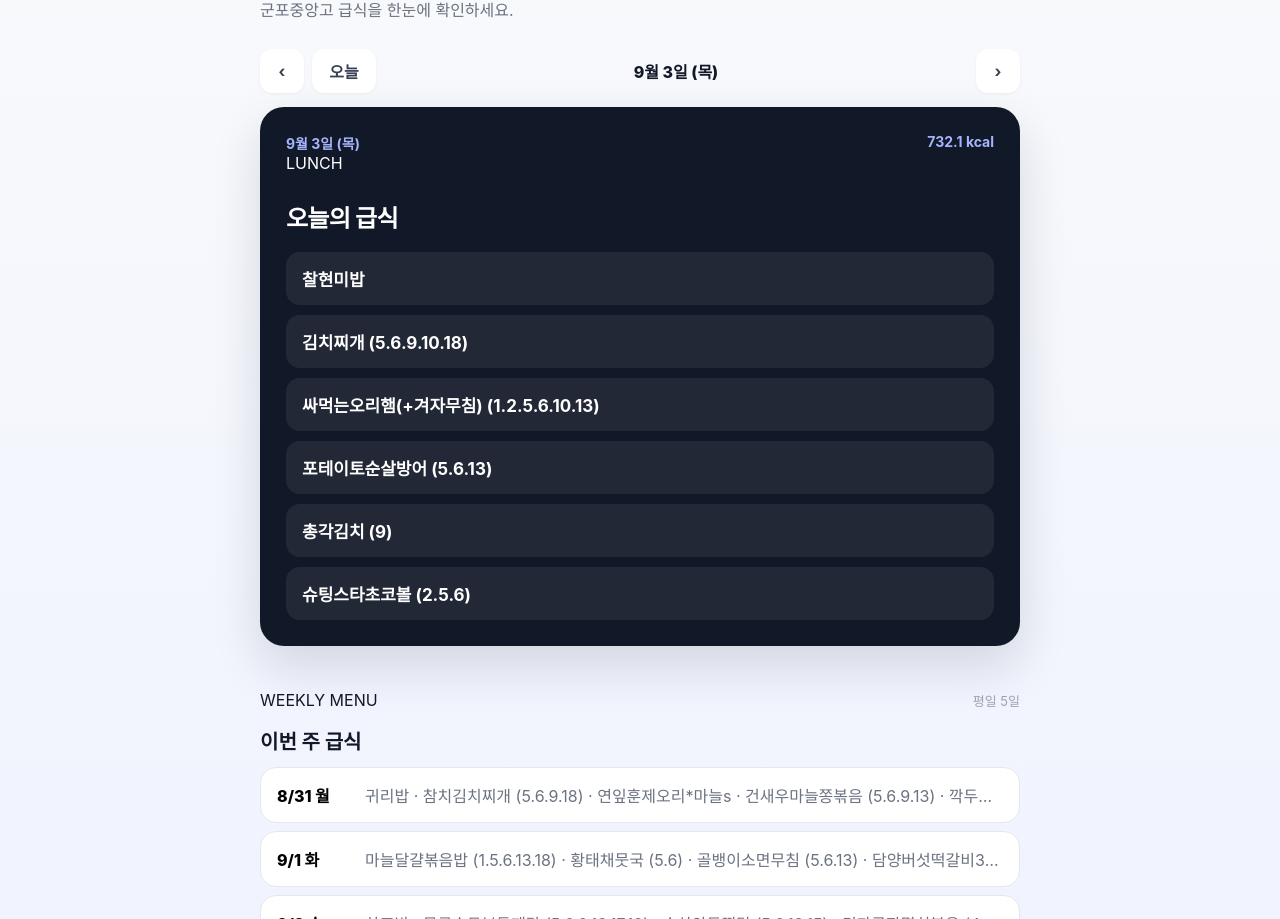
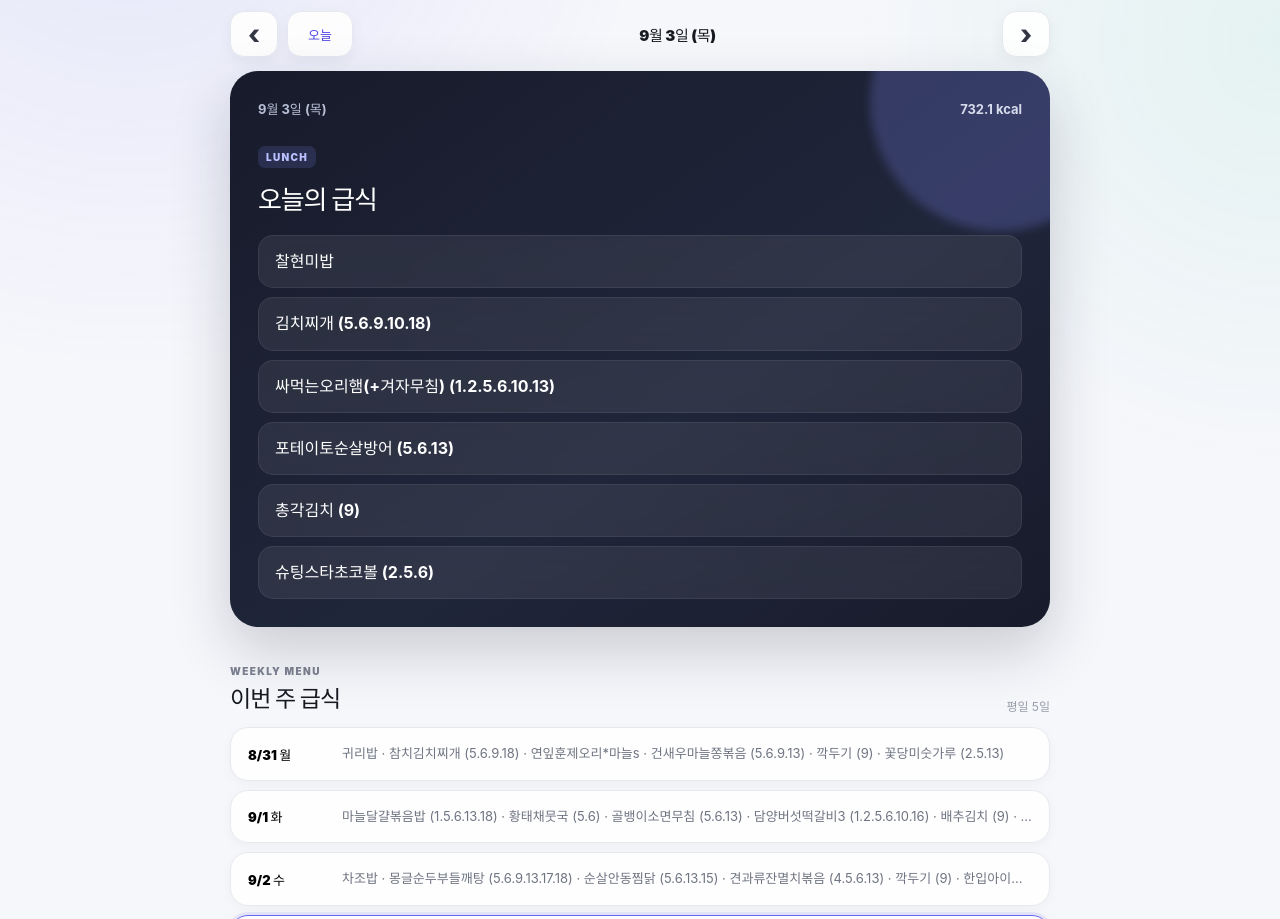
Before and after one commit to test20000-hub/GPJA_Meal-service, a plain HTML site: page index.html in a window 1280 px wide. Shown: the part 158-1077 px from the top of the page. Drawn offline with Linux system fonts and the light colour scheme.

Commit message:
design: upgrade complete meal app UI

```diff
--- a/style.css
+++ b/style.css
@@ -1,33 +1,88 @@
 * { box-sizing: border-box; }
-:root { font-family: -apple-system, BlinkMacSystemFont, "Pretendard", "Noto Sans KR", sans-serif; color: #111827; background: #f3f4f6; }
-body { margin: 0; min-height: 100vh; background: linear-gradient(180deg, #f9fafb 0%, #eef2ff 100%); }
+:root {
+  font-family: -apple-system, BlinkMacSystemFont, "Pretendard", "Noto Sans KR", sans-serif;
+  color: #171a21;
+  background: #f6f7fb;
+  font-synthesis: none;
+}
+html { background: #f6f7fb; }
+body {
+  margin: 0;
+  min-height: 100vh;
+  background:
+    radial-gradient(circle at 10% 0%, rgba(99,102,241,.12), transparent 30%),
+    radial-gradient(circle at 100% 15%, rgba(16,185,129,.08), transparent 25%),
+    #f6f7fb;
+}
 button, a { font: inherit; }
-.container { width: min(760px, calc(100% - 32px)); margin: 0 auto; padding: 42px 0 28px; }
-.header { display:flex; justify-content:space-between; gap:20px; align-items:flex-start; margin-bottom:28px; }
-.eyebrow { margin:0 0 6px; font-size:12px; font-weight:800; letter-spacing:.12em; color:#6366f1; }
-h1 { margin:0; font-size:clamp(30px,7vw,44px); letter-spacing:-.04em; }
-.sub { margin:8px 0 0; color:#6b7280; }
-.source { color:#4f46e5; text-decoration:none; font-weight:700; padding:9px 12px; border:1px solid #e5e7eb; border-radius:12px; background:#fff; white-space:nowrap; }
-.date-nav { display:grid; grid-template-columns:44px 64px 1fr 44px; gap:8px; align-items:center; margin-bottom:14px; }
-.date-nav button { height:44px; border:0; border-radius:12px; background:#fff; color:#374151; cursor:pointer; box-shadow:0 1px 3px #0000000d; font-weight:700; }
-#dateLabel { text-align:center; font-weight:800; }
-.meal-card { background:#111827; color:#fff; border-radius:24px; padding:26px; min-height:280px; box-shadow:0 20px 50px #11182724; }
-.card-top { display:flex; justify-content:space-between; color:#a5b4fc; font-weight:700; font-size:14px; }
-.meal-card h2 { margin:26px 0 18px; font-size:24px; letter-spacing:-.03em; }
-.menu-list { list-style:none; padding:0; margin:0; display:grid; gap:10px; }
-.menu-list li { padding:14px 16px; border-radius:14px; background:#ffffff12; font-size:17px; font-weight:650; }
-.empty { color:#d1d5db; padding:30px 0; text-align:center; }
+button { -webkit-tap-highlight-color: transparent; }
+.container { width: min(820px, calc(100% - 32px)); margin: 0 auto; padding: 46px 0 34px; }
+.header { display:flex; justify-content:space-between; gap:24px; align-items:flex-start; margin-bottom:30px; }
+.brand { display:flex; gap:15px; align-items:center; }
+.brand-mark {
+  width:52px; height:52px; flex:0 0 52px; display:grid; place-items:center;
+  border-radius:17px; color:#fff; font-size:16px; font-weight:900; letter-spacing:-.05em;
+  background:linear-gradient(145deg,#6366f1,#4f46e5); box-shadow:0 10px 24px rgba(79,70,229,.25);
+}
+.eyebrow { margin:0 0 5px; font-size:10px; font-weight:900; letter-spacing:.13em; color:#777b89; }
+h1 { margin:0; font-size:clamp(30px,7vw,46px); line-height:1.05; letter-spacing:-.055em; }
+.sub { margin:8px 0 0; color:#777b89; font-size:14px; }
+.source { color:#4f46e5; text-decoration:none; font-size:13px; font-weight:800; padding:11px 14px; border:1px solid #e5e7ef; border-radius:13px; background:rgba(255,255,255,.82); box-shadow:0 4px 16px rgba(20,24,40,.05); white-space:nowrap; }
+.source span { margin-left:3px; }
+.date-nav { display:grid; grid-template-columns:48px 66px 1fr 48px; gap:9px; align-items:center; margin-bottom:14px; }
+.date-nav button { height:46px; border:1px solid #e6e8ef; border-radius:14px; background:rgba(255,255,255,.9); color:#333744; cursor:pointer; box-shadow:0 4px 14px rgba(20,24,40,.05); font-weight:800; transition:.18s ease; }
+.date-nav button:hover { transform:translateY(-1px); box-shadow:0 7px 18px rgba(20,24,40,.08); }
+.date-nav button:active { transform:scale(.97); }
+.icon-btn { font-size:27px; line-height:1; }
+.today-btn { font-size:13px; color:#4f46e5 !important; }
+#dateLabel { text-align:center; font-weight:900; font-size:15px; letter-spacing:-.02em; }
+.meal-card {
+  position:relative; overflow:hidden; isolation:isolate; min-height:330px; padding:28px;
+  color:#fff; border-radius:28px;
+  background:linear-gradient(145deg,#171b2b 0%,#20263a 58%,#171b2b 100%);
+  box-shadow:0 24px 60px rgba(25,29,48,.20);
+}
+.card-glow { position:absolute; z-index:-1; width:260px; height:260px; right:-80px; top:-100px; border-radius:50%; background:rgba(129,140,248,.24); filter:blur(5px); }
+.card-top { display:flex; justify-content:space-between; align-items:center; color:#b9c0d6; font-size:13px; font-weight:750; }
+.kcal { color:#d6dbeb; }
+.meal-heading { margin:27px 0 19px; }
+.meal-badge { display:inline-flex; padding:5px 8px; border-radius:7px; background:rgba(129,140,248,.16); color:#b9c1ff; font-size:10px; font-weight:900; letter-spacing:.13em; }
+.meal-card h2 { margin:11px 0 0; font-size:26px; letter-spacing:-.045em; }
+.menu-list { list-style:none; padding:0; margin:0; display:grid; gap:9px; }
+.menu-list li { padding:14px 16px; border:1px solid rgba(255,255,255,.07); border-radius:15px; background:rgba(255,255,255,.075); font-size:16px; font-weight:650; line-height:1.45; backdrop-filter:blur(8px); }
+.empty { color:#bfc5d5; padding:36px 0; text-align:center; }
 .hidden { display:none; }
-.week-section { margin-top:28px; }
-.section-title { display:flex; justify-content:space-between; align-items:baseline; margin-bottom:12px; }
-.section-title h2 { margin:0; font-size:20px; }
-.section-title span { color:#9ca3af; font-size:13px; }
-.week-list { display:grid; gap:8px; }
-.week-item { width:100%; text-align:left; border:1px solid #e5e7eb; background:#fff; border-radius:16px; padding:15px 16px; cursor:pointer; display:grid; grid-template-columns:78px 1fr; gap:10px; }
-.week-item.active { border-color:#6366f1; box-shadow:0 0 0 2px #6366f11a; }
-.week-date { font-weight:800; }
-.week-menu { color:#6b7280; overflow:hidden; text-overflow:ellipsis; white-space:nowrap; }
-footer { margin-top:28px; color:#9ca3af; font-size:12px; line-height:1.6; }
+.week-section { margin-top:38px; }
+.section-title { display:flex; justify-content:space-between; align-items:flex-end; margin-bottom:13px; }
+.section-kicker { margin:0 0 3px; color:#7d8190; font-size:10px; font-weight:900; letter-spacing:.14em; }
+.section-title h2 { margin:0; font-size:23px; letter-spacing:-.04em; }
+.section-title span { color:#9a9eaa; font-size:12px; }
+.week-list { display:grid; gap:9px; }
+.week-item { width:100%; text-align:left; border:1px solid #e7e9ef; background:rgba(255,255,255,.88); border-radius:18px; padding:16px 17px; cursor:pointer; display:grid; grid-template-columns:82px 1fr; gap:12px; align-items:center; box-shadow:0 3px 12px rgba(20,24,40,.035); transition:.18s ease; }
+.week-item:hover { transform:translateY(-1px); border-color:#d9dcef; box-shadow:0 8px 22px rgba(20,24,40,.07); }
+.week-item.active { border-color:#6366f1; box-shadow:0 0 0 3px rgba(99,102,241,.11), 0 8px 22px rgba(20,24,40,.07); background:#fff; }
+.week-date { font-weight:900; font-size:13px; }
+.week-menu { color:#6f7482; overflow:hidden; text-overflow:ellipsis; white-space:nowrap; font-size:13px; line-height:1.5; }
+footer { margin-top:34px; padding-top:20px; border-top:1px solid #e7e9ef; color:#9b9eaa; font-size:11px; line-height:1.7; }
 footer p { margin:2px 0; }
-.loading { opacity:.8; }
-@media (max-width: 560px) { .container { width:min(100% - 20px,760px); padding-top:24px; } .header { flex-direction:column; } .source { align-self:flex-start; } .date-nav { grid-template-columns:42px 58px 1fr 42px; } .meal-card { padding:22px; border-radius:20px; } }
+.loading { opacity:.86; }
+@media (max-width: 560px) {
+  .container { width:min(100% - 20px,820px); padding:25px 0 26px; }
+  .header { gap:15px; margin-bottom:23px; }
+  .brand { align-items:flex-start; }
+  .brand-mark { width:44px; height:44px; flex-basis:44px; border-radius:14px; font-size:14px; }
+  .eyebrow { font-size:9px; }
+  h1 { font-size:31px; }
+  .sub { font-size:13px; }
+  .source { padding:9px 11px; font-size:12px; }
+  .date-nav { grid-template-columns:44px 61px 1fr 44px; gap:7px; }
+  .date-nav button { height:44px; }
+  #dateLabel { font-size:14px; }
+  .meal-card { min-height:310px; padding:22px; border-radius:23px; }
+  .meal-card h2 { font-size:23px; }
+  .menu-list li { padding:13px 14px; font-size:15px; }
+  .week-section { margin-top:31px; }
+  .week-item { grid-template-columns:68px 1fr; padding:14px; border-radius:16px; }
+  .week-menu { font-size:12px; }
+}
+@media (prefers-reduced-motion: reduce) { * { scroll-behavior:auto !important; transition:none !important; } }
```
